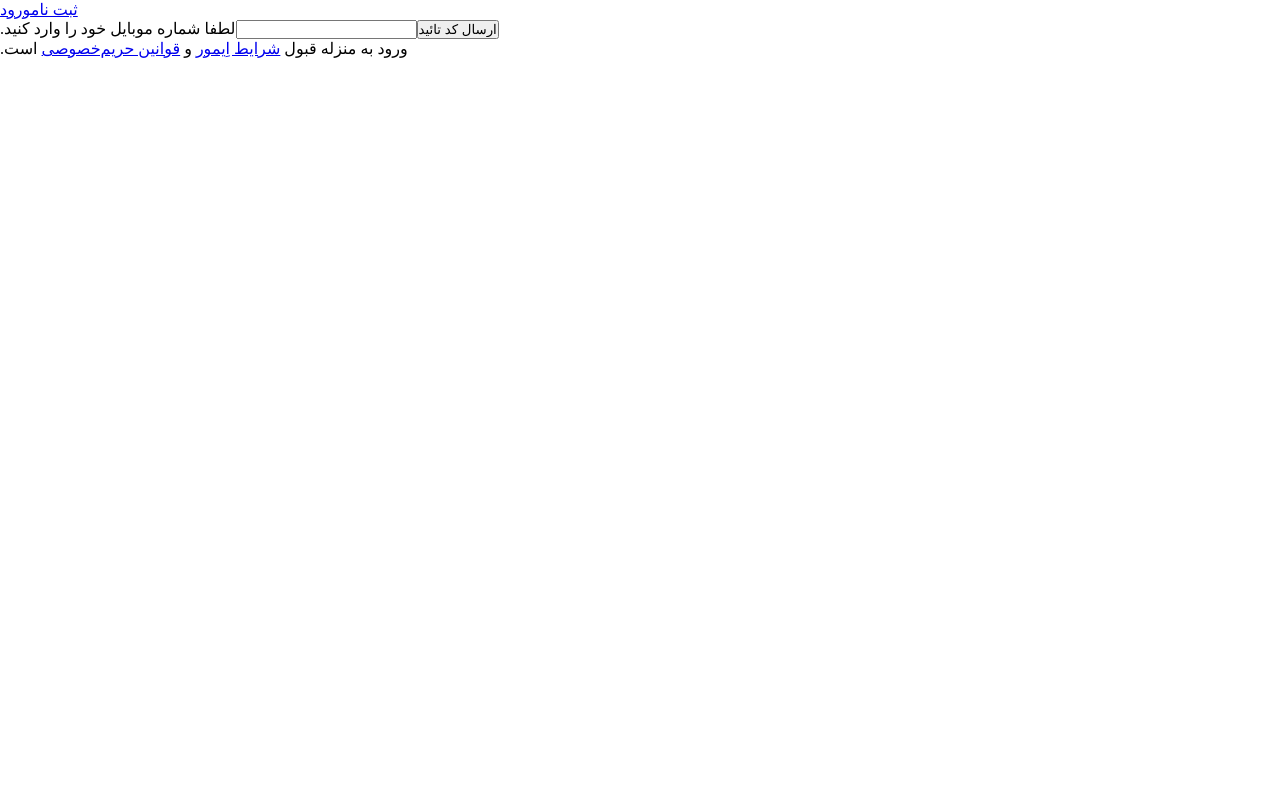
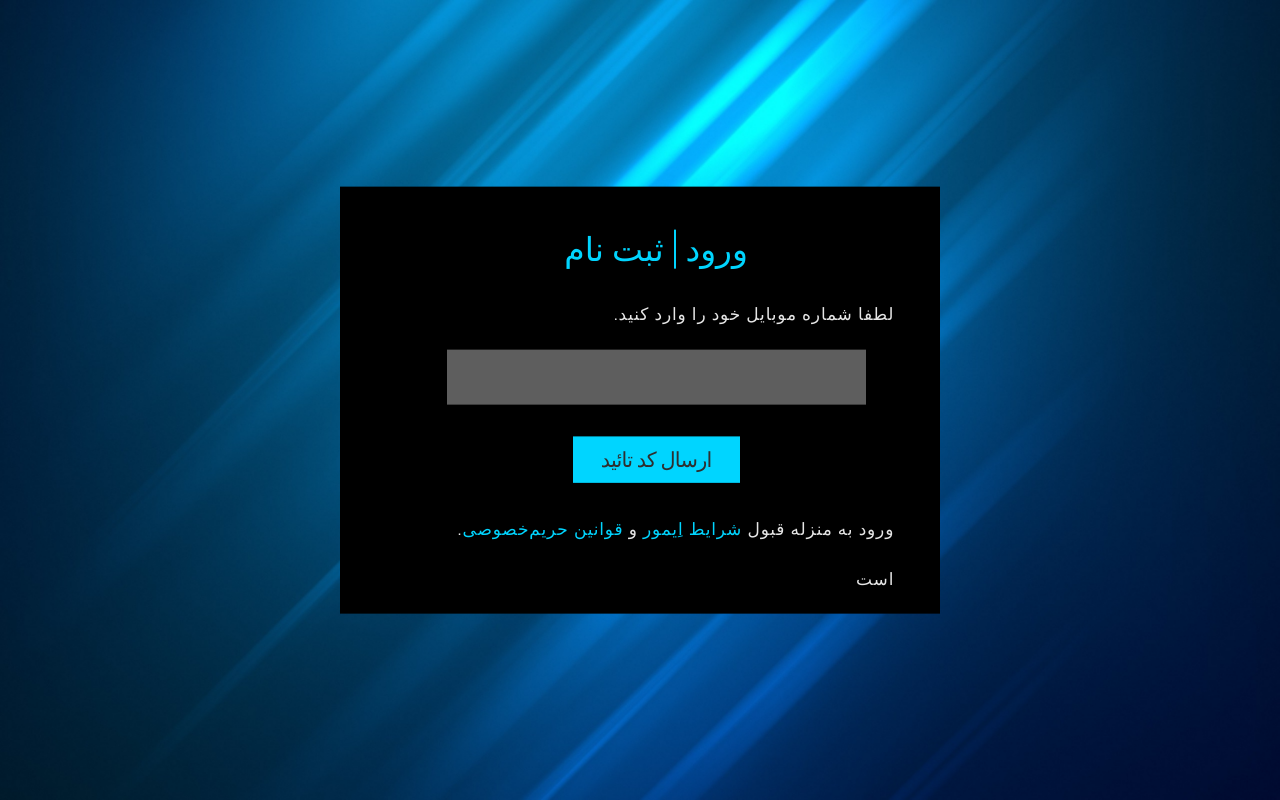
Before and after one commit to neginashkan/Login-Create-Account-Page, a React (Vite) app: page / in a window 1280 px wide. Built offline with nearby package versions, Linux system fonts and the light colour scheme.

Commit message:
write the CSS ,styles , add font ,fix sum bugs on Login Create Account component

```diff
--- a/index.html
+++ b/index.html
@@ -9,6 +9,14 @@
     />
     <link rel="stylesheet" href="./src/CSS/styles.css" />
     <title>Login & Create account</title>
+    <!----------------------------- font link --------------------->
+    <link rel="preconnect" href="https://fonts.googleapis.com" />
+    <link rel="preconnect" href="https://fonts.gstatic.com" crossorigin />
+    <link
+      href="https://fonts.googleapis.com/css2?family=Rubik:ital,wght@0,300;0,400;0,500;0,600;0,700;0,800;0,900;1,300;1,400;1,500;1,600;1,700;1,800;1,900&display=swap"
+      rel="stylesheet"
+    />
+    <!----------------------------- font link --------------------->
   </head>
   <body>
     <div id="root"></div>
--- a/src/CSS/styles.css
+++ b/src/CSS/styles.css
@@ -1,8 +1,195 @@
+/* ----------------- ----------------- general set up ----------------- -----------------  */
+:root {
+  --theme-color: #00d5ff;
+  --text-color: #e6e6e6;
+  --login-create-account-background-color: #000;
+  --font: "Rubik", sans-serif;
+}
+
 * {
   box-sizing: border-box;
   margin: 0;
   padding: 0;
 }
 
-/* body {
-} */
+/* ----------------- ----------------- background image set up ----------------- -----------------  */
+body {
+  height: 100vh;
+  min-height: 100vh;
+  background-image: url("../Images/Background.png");
+  background-size: cover;
+}
+/* ----------------- ----------------- Layout  ----------------- -----------------  */
+
+.login-creat-account-container,
+.login-creat-account-form {
+  display: flex;
+  flex-direction: column;
+  justify-content: center;
+  align-items: center;
+}
+
+.login-creat-account-form {
+  width: 100%;
+}
+
+.login-creat-account-container {
+  /* --------center the box horizontally and vertically----------- */
+
+  position: absolute;
+  left: 50%;
+  top: 50%;
+  -webkit-transform: translate(-50%, -50%);
+  transform: translate(-50%, -50%);
+
+  /* ---------- ------------ */
+
+  width: 90%;
+  max-width: 37.5rem;
+  color: var(--text-color);
+  background-color: var(--login-create-account-background-color);
+  padding: 2.44em 2.86em 0.62em 4.88em;
+  font-family: var(--font);
+}
+
+
+.login-creat-account-links {
+  display: inline-block;
+  margin-bottom: 1em;
+}
+
+
+.login-creat-account-links a {
+  border-right: 2px solid var(--theme-color);
+  text-decoration: none;
+  padding: 0 0.3em;
+  color: var(--theme-color);
+  text-align: center;
+  font-family: inherit;
+  font-size: 2.0625rem;
+  font-style: normal;
+  font-weight: 400;
+  line-height: 2.9375rem; /* 142.424% */
+}
+
+.login-creat-account-links a:hover,.login-creat-account-links a:focus{
+  color: var(--text-color);
+}
+.login-creat-account-links a:first-child {
+  border: none;
+}
+.login-creat-account-container .conditions,
+.enter-phone-number {
+  text-align: right;
+  width: 100%;
+  font-size: 1.0625rem;
+  font-style: normal;
+  font-weight: 200;
+  line-height: 3.125rem;
+  letter-spacing: 0.05313rem;
+}
+.enter-phone-number {
+  margin-bottom: 0.62em;
+}
+
+
+/* ---------------Underline Animation - Link for conditions links ------------*/
+
+.login-creat-account-container .conditions a {
+  text-decoration: none;
+  color: var(--theme-color);
+  position: relative;
+  padding-bottom: 0.3em;
+}
+
+.login-creat-account-container .conditions a::before {
+  content: "";
+  position: absolute;
+  bottom: 0;
+  right: 0;
+  width: 0;
+  height: 2px;
+  background-color: var(--theme-color);
+  transition: width 0.6s cubic-bezier(0.25, 1, 0.5, 1);
+}
+
+@media (hover: hover) and (pointer: fine) {
+  .login-creat-account-container .conditions a:hover::before {
+    left: 0;
+    right: auto;
+    width: 100%;
+  }
+}
+/* ---------------------------*/
+
+
+/*-------------- button --------------*/
+
+.verification-code-button {
+  padding: 0.3em 1.3em;
+  font-family: inherit;
+  color: #2e2e2e;
+  text-align: center;
+  font-size: 1.3rem;
+  font-style: normal;
+  font-weight: 400;
+  line-height: 2rem;
+  letter-spacing: -0.045rem;
+  background-color: var(--theme-color);
+  border: 1px solid var(--theme-color);
+  margin-bottom: 1em;
+  transition: all 0.3s ease;
+  cursor: pointer;
+}
+
+.verification-code-button:hover,.verification-code-button:focus  {
+  transform: rotate(360deg);
+  transform: scale(1.01);
+  background: transparent;
+  color: var(--theme-color);
+}
+
+
+/* --------------input -------------- */
+
+.phone-number-input {
+  color: var(--text-color);
+  font-size: 1rem;
+  font-style: normal;
+  font-weight: 400;
+  font-family: inherit;
+  outline: none;
+  padding: 0 1em;
+  max-width: 27.8125rem;
+  width: 88%;
+  height: 3.4375rem;
+  display: block;
+  margin-bottom: 2em;
+  background: #5e5e5e;
+  border: none;
+}
+
+
+
+
+
+@media (max-width: 600px) {
+  :root{
+    font-size: 10px;
+  }
+}
+@media (max-width: 400px) {
+  :root{
+    font-size: 8px;
+  }
+}
+@media (max-width: 300px) {
+  :root{
+    font-size: 7px;
+  }
+}
+@media (max-width: 200px) {
+  :root{
+    font-size: 5px;
+  }
+}
--- a/src/Components/LoginCreatAccount.jsx
+++ b/src/Components/LoginCreatAccount.jsx
@@ -3,13 +3,13 @@ import "../CSS/styles.css";
 export default function LoginCreatAccount() {
     return (
         <div className="login-creat-account-container">
-            <div className="login-creat-account-link">
+            <div className="login-creat-account-links">
+                <a href="#" rel="noopener noreferrer" className="login-link">ورود</a>
                 <a href="#" rel="noopener noreferrer" className="creat-account-link">ثبت نام</a>
-                <a href="#" rel="noopener noreferrer" className="login-link">ورود</a>
             </div>
             <form className="login-creat-account-form">
-                <label for="phone-number">.لطفا شماره موبایل خود را وارد کنید</label>
-                <input type="tel" name="phone-number" className="phone-number"
+                <label for="phone-number"  className="enter-phone-number">.لطفا شماره موبایل خود را وارد کنید</label>
+                <input type="tel" name="phone-number" className="phone-number-input"
                     pattern="[0-9]{3}-[0-9]{3}-[0-9]{4}"
                     required/>
                 <input type="submit" value="ارسال کد تائید" className="verification-code-button"/>
```
